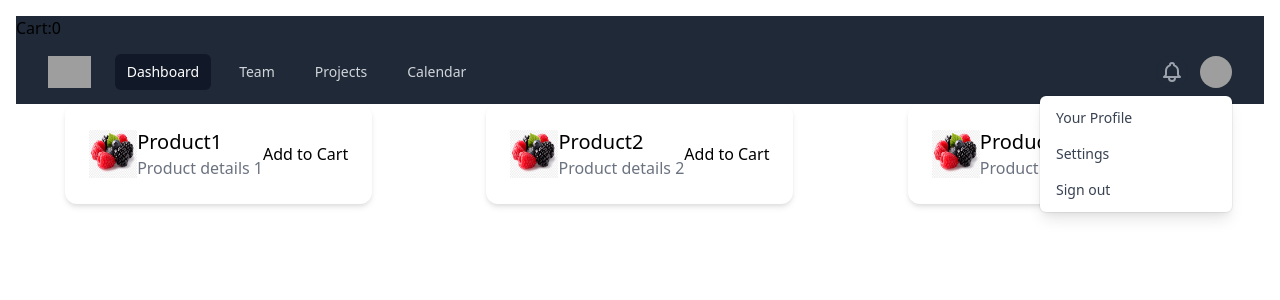
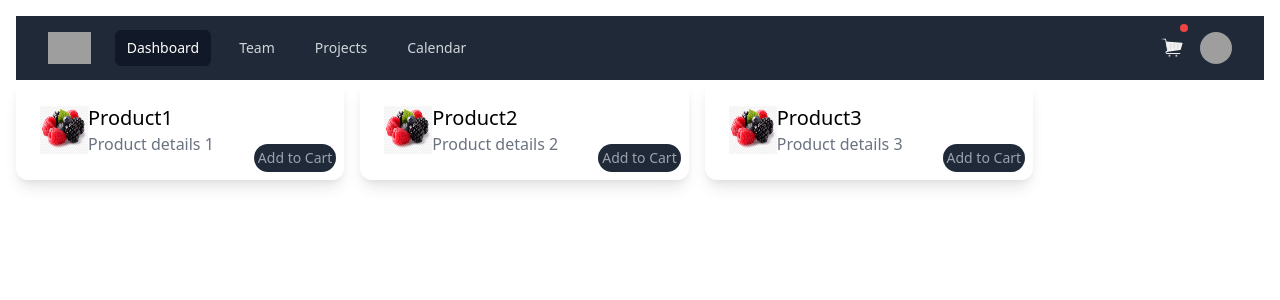
Before and after one commit to vsntraining/ecom, a React (Create React App) app: page / in a window 1280 px wide. Shown: the top 300 px of the page. Built offline with nearby package versions, Linux system fonts and the light colour scheme; grey boxes are pictures that could not be loaded.

Commit message:
updated Nav styles and added cart icon

```diff
--- a/src/app/components/NavBar.js
+++ b/src/app/components/NavBar.js
@@ -2,59 +2,62 @@ import React from "react";
 
 const NavBar = ({inCartCount})=>{
 return (
-<nav class="bg-gray-800">
-<div>Cart:{inCartCount}</div>
-  <div class="max-w-7xl mx-auto px-2 sm:px-6 lg:px-8">
-    <div class="relative flex items-center justify-between h-16">
-      <div class="absolute inset-y-0 left-0 flex items-center sm:hidden">
+<nav className="bg-gray-800">
 
-        <button class="inline-flex items-center justify-center p-2 rounded-md text-gray-400 hover:text-white hover:bg-gray-700 focus:outline-none focus:ring-2 focus:ring-inset focus:ring-white" aria-expanded="false">
-          <span class="sr-only">Open main menu</span>
+  <div className="max-w-7xl mx-auto px-2 sm:px-6 lg:px-8">
+    <div className="relative flex items-center justify-between h-16">
+      <div className="absolute inset-y-0 left-0 flex items-center sm:hidden">
 
-          <svg class="block h-6 w-6" xmlns="http://www.w3.org/2000/svg" fill="none" viewBox="0 0 24 24" stroke="currentColor" aria-hidden="true">
+        <button className="inline-flex items-center justify-center p-2 rounded-md text-gray-400 hover:text-white hover:bg-gray-700 focus:outline-none focus:ring-2 focus:ring-inset focus:ring-white" aria-expanded="false">
+          <span className="sr-only">Open main menu</span>
+
+          <svg className="block h-6 w-6" xmlns="http://www.w3.org/2000/svg" fill="none" viewBox="0 0 24 24" stroke="currentColor" aria-hidden="true">
             <path stroke-linecap="round" stroke-linejoin="round" stroke-width="2" d="M4 6h16M4 12h16M4 18h16" />
           </svg>
 
-          <svg class="hidden h-6 w-6" xmlns="http://www.w3.org/2000/svg" fill="none" viewBox="0 0 24 24" stroke="currentColor" aria-hidden="true">
+          <svg className="hidden h-6 w-6" xmlns="http://www.w3.org/2000/svg" fill="none" viewBox="0 0 24 24" stroke="currentColor" aria-hidden="true">
             <path stroke-linecap="round" stroke-linejoin="round" stroke-width="2" d="M6 18L18 6M6 6l12 12" />
           </svg>
         </button>
       </div>
-      <div class="flex-1 flex items-center justify-center sm:items-stretch sm:justify-start">
-        <div class="flex-shrink-0 flex items-center">
-          <img class="block lg:hidden h-8 w-auto" src="https://tailwindui.com/img/logos/workflow-mark-indigo-500.svg" alt="Workflow"/>
-          <img class="hidden lg:block h-8 w-auto" src="https://tailwindui.com/img/logos/workflow-logo-indigo-500-mark-white-text.svg" alt="Workflow"/>
+      <div className="flex-1 flex items-center justify-center sm:items-stretch sm:justify-start">
+        <div className="flex-shrink-0 flex items-center">
+          <img className="block lg:hidden h-8 w-auto" src="https://tailwindui.com/img/logos/workflow-mark-indigo-500.svg" alt="Workflow"/>
+          <img className="hidden lg:block h-8 w-auto" src="https://tailwindui.com/img/logos/workflow-logo-indigo-500-mark-white-text.svg" alt="Workflow"/>
         </div>
-        <div class="hidden sm:block sm:ml-6">
-          <div class="flex space-x-4">
+        <div className="hidden sm:block sm:ml-6">
+          <div className="flex space-x-4">
 
-            <a href="#" class="bg-gray-900 text-white px-3 py-2 rounded-md text-sm font-medium">Dashboard</a>
-            <a href="#" class="text-gray-300 hover:bg-gray-700 hover:text-white px-3 py-2 rounded-md text-sm font-medium">Team</a>
-            <a href="#" class="text-gray-300 hover:bg-gray-700 hover:text-white px-3 py-2 rounded-md text-sm font-medium">Projects</a>
-            <a href="#" class="text-gray-300 hover:bg-gray-700 hover:text-white px-3 py-2 rounded-md text-sm font-medium">Calendar</a>
+            <a href="#" className="bg-gray-900 text-white px-3 py-2 rounded-md text-sm font-medium">Dashboard</a>
+            <a href="#" className="text-gray-300 hover:bg-gray-700 hover:text-white px-3 py-2 rounded-md text-sm font-medium">Team</a>
+            <a href="#" className="text-gray-300 hover:bg-gray-700 hover:text-white px-3 py-2 rounded-md text-sm font-medium">Projects</a>
+            <a href="#" className="text-gray-300 hover:bg-gray-700 hover:text-white px-3 py-2 rounded-md text-sm font-medium">Calendar</a>
           </div>
         </div>
       </div>
-      <div class="absolute inset-y-0 right-0 flex items-center pr-2 sm:static sm:inset-auto sm:ml-6 sm:pr-0">
-        <button class="bg-gray-800 p-1 rounded-full text-gray-400 hover:text-white focus:outline-none focus:ring-2 focus:ring-offset-2 focus:ring-offset-gray-800 focus:ring-white">
-          <span class="sr-only">View notifications</span>
+      <div className="absolute inset-y-0 right-0 flex items-center pr-2 sm:static sm:inset-auto sm:ml-6 sm:pr-0">
+        <div className="text-gray-300 hover:bg-gray-700 hover:text-white">
+            <img className="h-8 w-8 rounded-full color-white" src="/img/shopping-cart.svg"/>
+            <div className="absolute top-2 right-11 text-xs   text-white bg-red-500 p-1 rounded-full">{inCartCount > 0 ? inCartCount : "" }</div></div>
+        {/*<button className="bg-gray-800 p-1 rounded-full text-gray-400 hover:text-white focus:outline-none focus:ring-2 focus:ring-offset-2 focus:ring-offset-gray-800 focus:ring-white">
+          <span className="sr-only">View notifications</span>
 
-          <svg class="h-6 w-6" xmlns="http://www.w3.org/2000/svg" fill="none" viewBox="0 0 24 24" stroke="currentColor" aria-hidden="true">
+          <svg className="h-6 w-6" xmlns="http://www.w3.org/2000/svg" fill="none" viewBox="0 0 24 24" stroke="currentColor" aria-hidden="true">
             <path stroke-linecap="round" stroke-linejoin="round" stroke-width="2" d="M15 17h5l-1.405-1.405A2.032 2.032 0 0118 14.158V11a6.002 6.002 0 00-4-5.659V5a2 2 0 10-4 0v.341C7.67 6.165 6 8.388 6 11v3.159c0 .538-.214 1.055-.595 1.436L4 17h5m6 0v1a3 3 0 11-6 0v-1m6 0H9" />
           </svg>
-        </button>
+</button>*/}
 
-        <div class="ml-3 relative">
+        <div className="ml-3 relative">
           <div>
-            <button class="bg-gray-800 flex text-sm rounded-full focus:outline-none focus:ring-2 focus:ring-offset-2 focus:ring-offset-gray-800 focus:ring-white" id="user-menu" aria-haspopup="true">
-              <span class="sr-only">Open user menu</span>
-              <img class="h-8 w-8 rounded-full" src="https://images.unsplash.com/photo-1472099645785-5658abf4ff4e?ixlib=rb-1.2.1&ixid=eyJhcHBfaWQiOjEyMDd9&auto=format&fit=facearea&facepad=2&w=256&h=256&q=80" alt=""/>
+            <button className="bg-gray-800 flex text-sm rounded-full focus:outline-none focus:ring-2 focus:ring-offset-2 focus:ring-offset-gray-800 focus:ring-white" id="user-menu" aria-haspopup="true">
+              <span className="sr-only">Open user menu</span>
+              <img className="h-8 w-8 rounded-full" src="https://images.unsplash.com/photo-1472099645785-5658abf4ff4e?ixlib=rb-1.2.1&ixid=eyJhcHBfaWQiOjEyMDd9&auto=format&fit=facearea&facepad=2&w=256&h=256&q=80" alt=""/>
             </button>
           </div>
-          <div class="origin-top-right absolute right-0 mt-2 w-48 rounded-md shadow-lg py-1 bg-white ring-1 ring-black ring-opacity-5" role="menu" aria-orientation="vertical" aria-labelledby="user-menu">
-            <a href="#" class="block px-4 py-2 text-sm text-gray-700 hover:bg-gray-100" role="menuitem">Your Profile</a>
-            <a href="#" class="block px-4 py-2 text-sm text-gray-700 hover:bg-gray-100" role="menuitem">Settings</a>
-            <a href="#" class="block px-4 py-2 text-sm text-gray-700 hover:bg-gray-100" role="menuitem">Sign out</a>
+          <div className="origin-top-right absolute right-0 mt-2 w-48 rounded-md shadow-lg py-1 bg-white ring-1 ring-black ring-opacity-5 hidden" role="menu" aria-orientation="vertical" aria-labelledby="user-menu">
+            <a href="#" className="block px-4 py-2 text-sm text-gray-700 hover:bg-gray-100" role="menuitem">Your Profile</a>
+            <a href="#" className="block px-4 py-2 text-sm text-gray-700 hover:bg-gray-100" role="menuitem">Settings</a>
+            <a href="#" className="block px-4 py-2 text-sm text-gray-700 hover:bg-gray-100" role="menuitem">Sign out</a>
           </div>
         </div>
       </div>
@@ -62,12 +65,12 @@ return (
   </div>
 
 
-  <div class="hidden sm:hidden">
-    <div class="px-2 pt-2 pb-3 space-y-1">
-      <a href="#" class="bg-gray-900 text-white block px-3 py-2 rounded-md text-base font-medium">Dashboard</a>
-      <a href="#" class="text-gray-300 hover:bg-gray-700 hover:text-white block px-3 py-2 rounded-md text-base font-medium">Team</a>
-      <a href="#" class="text-gray-300 hover:bg-gray-700 hover:text-white block px-3 py-2 rounded-md text-base font-medium">Projects</a>
-      <a href="#" class="text-gray-300 hover:bg-gray-700 hover:text-white block px-3 py-2 rounded-md text-base font-medium">Calendar</a>
+  <div className="hidden sm:hidden">
+    <div className="px-2 pt-2 pb-3 space-y-1">
+      <a href="#" className="bg-gray-900 text-white block px-3 py-2 rounded-md text-base font-medium">Dashboard</a>
+      <a href="#" className="text-gray-300 hover:bg-gray-700 hover:text-white block px-3 py-2 rounded-md text-base font-medium">Team</a>
+      <a href="#" className="text-gray-300 hover:bg-gray-700 hover:text-white block px-3 py-2 rounded-md text-base font-medium">Projects</a>
+      <a href="#" className="text-gray-300 hover:bg-gray-700 hover:text-white block px-3 py-2 rounded-md text-base font-medium">Calendar</a>
     </div>
   </div>
 </nav>
--- a/src/app/components/Product.js
+++ b/src/app/components/Product.js
@@ -1,25 +1,35 @@
-import React, {useState} from "react";
+import React, { useState } from "react";
 
 const Product = ({ title, detail, inCart, updateCount }) => {
-
-  const[isInCart, setIsInCart] = useState(inCart);
+  const [isInCart, setIsInCart] = useState(inCart);
   const handleAddToCart = () => {
     setIsInCart(true);
     updateCount();
-
-  }
+  };
   return (
-    <div className="p-6 max-w-sm mx-auto bg-white rounded-xl shadow-md flex items-center ">
+    <div>
+      <div className="p-6 max-w-sm mx-auto bg-white rounded-xl shadow-lg flex items-center ">
         <div className="flex-shrink-0">
-        <img className="h-12 w-12" src="../img/logo.png" alt="Logo" />
+          <img className="h-12 w-12" src="/img/logo.png" alt="Logo" />
         </div>
         <div>
           <div className="text-xl font-medium text-black">{title}</div>
           <p className="text-gray-500">{detail}</p>
         </div>
-      <div>
-        {isInCart ? <span>In Cart</span> : <button onClick={handleAddToCart}>Add to Cart</button>}
+        <div className="relative -right-7 -bottom-7 text-sm p-3">
+        {isInCart ? (
+          <span className=" bg-gray-500 p-1 rounded-full text-white ">In Cart</span>
+        ) : (
+          <button
+            className=" bg-gray-800 p-1 rounded-full text-gray-400 hover:text-white "
+            onClick={handleAddToCart}
+          >
+            Add to Cart
+          </button>
+        )}
       </div>
+      </div>
+
     </div>
   );
 };
```
Also changed, not shown: public/img/shopping-cart.svg (added), 1 other file (tests, documents, lock files or other folders). Lines whose indentation alone changed are shown as unchanged.
